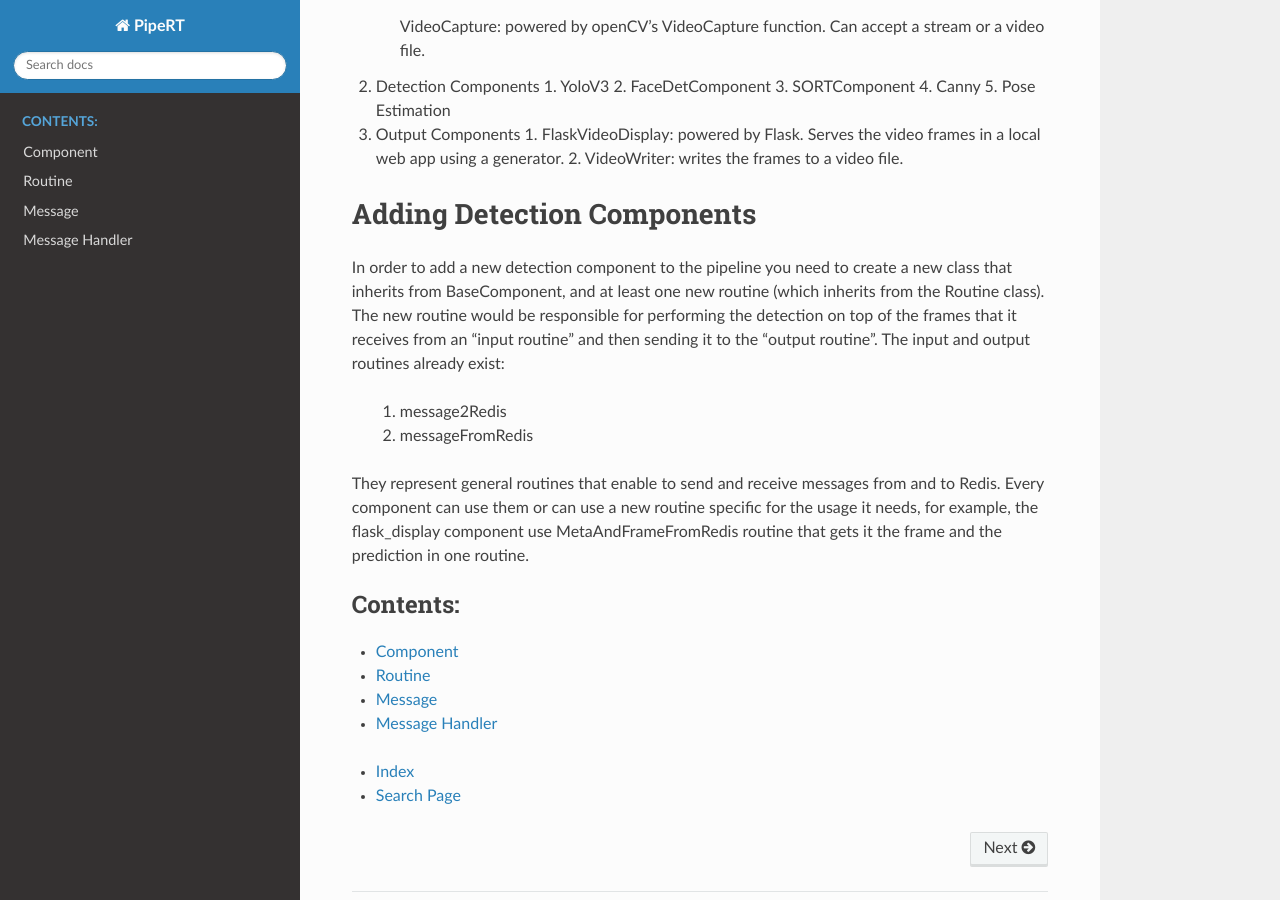
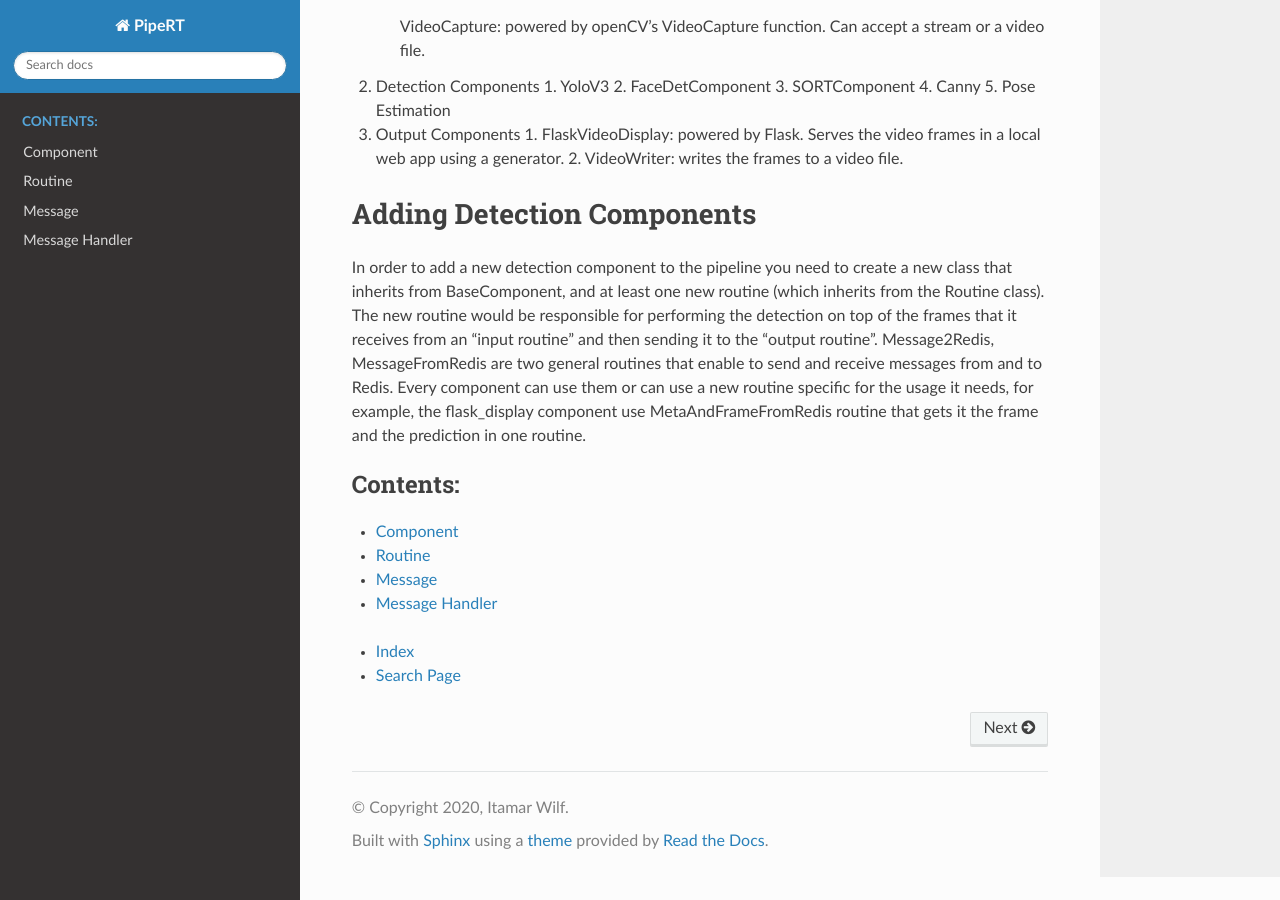
Before and after one commit to OperationalBina/PipeRT, a Sphinx documentation site: the page built from docs/source/index.rst, in a window 1280 px wide and 900 px high, scrolled down 1620 px. Built offline with Sphinx 7.4.7 and the Read the Docs theme 2.0.0, drawn with Linux system fonts in a browser that asks for light colours.

Commit message:
updated minor changes

```diff
--- a/docs/source/index.rst
+++ b/docs/source/index.rst
@@ -60,10 +60,7 @@ Adding Detection Components
 In order to add a new detection component to the pipeline you need to create a new class that inherits from BaseComponent,
 and at least one new routine (which inherits from the Routine class). The new routine would be responsible for performing
 the detection on top of the frames that it receives from an “input routine” and then sending it to the “output routine”.
-The input and output routines already exist:
-   1. message2Redis
-   2. messageFromRedis
-They represent general routines that enable to send and receive messages from and to Redis.
+Message2Redis, MessageFromRedis are two general routines that enable to send and receive messages from and to Redis.
 Every component can use them or can use a new routine specific for the usage it needs,
 for example, the flask_display component use MetaAndFrameFromRedis routine that gets it the frame and the prediction in one routine.
 
--- a/docs/source/message_handler.rst
+++ b/docs/source/message_handler.rst
@@ -5,9 +5,10 @@ Message Handler is an object that managed the connection to the message broker.
 For this moment, the only implementation available is Redis Handler,
 that managed the connection to the redis server.
 It also managed the sending and receiving messages from the components to Redis and back.
-In addition, it has 2 more functions:
+In addition, it has two special functions:
     1. read_next_msg: reads the next message right after the message you just read.
-    2. read_read_most_recent_msg: reads only the most recent message, the last one that came in.
+    2. read_most_recent_msg: reads only the most recent message, the last one that came in.
+Both functions don't read the same message twice.
 
 .. currentmodule:: pipert.core.message_handler
 
```
